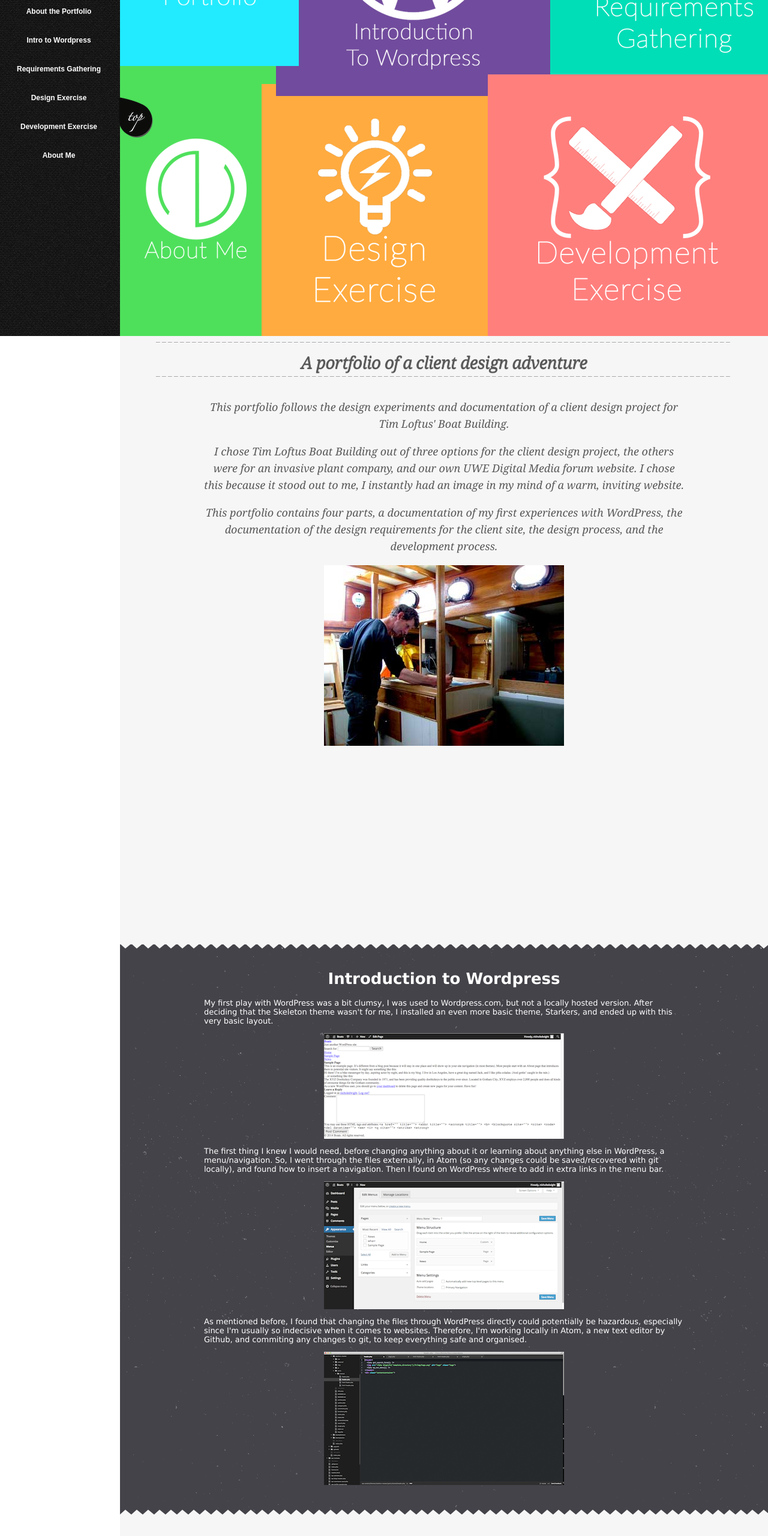
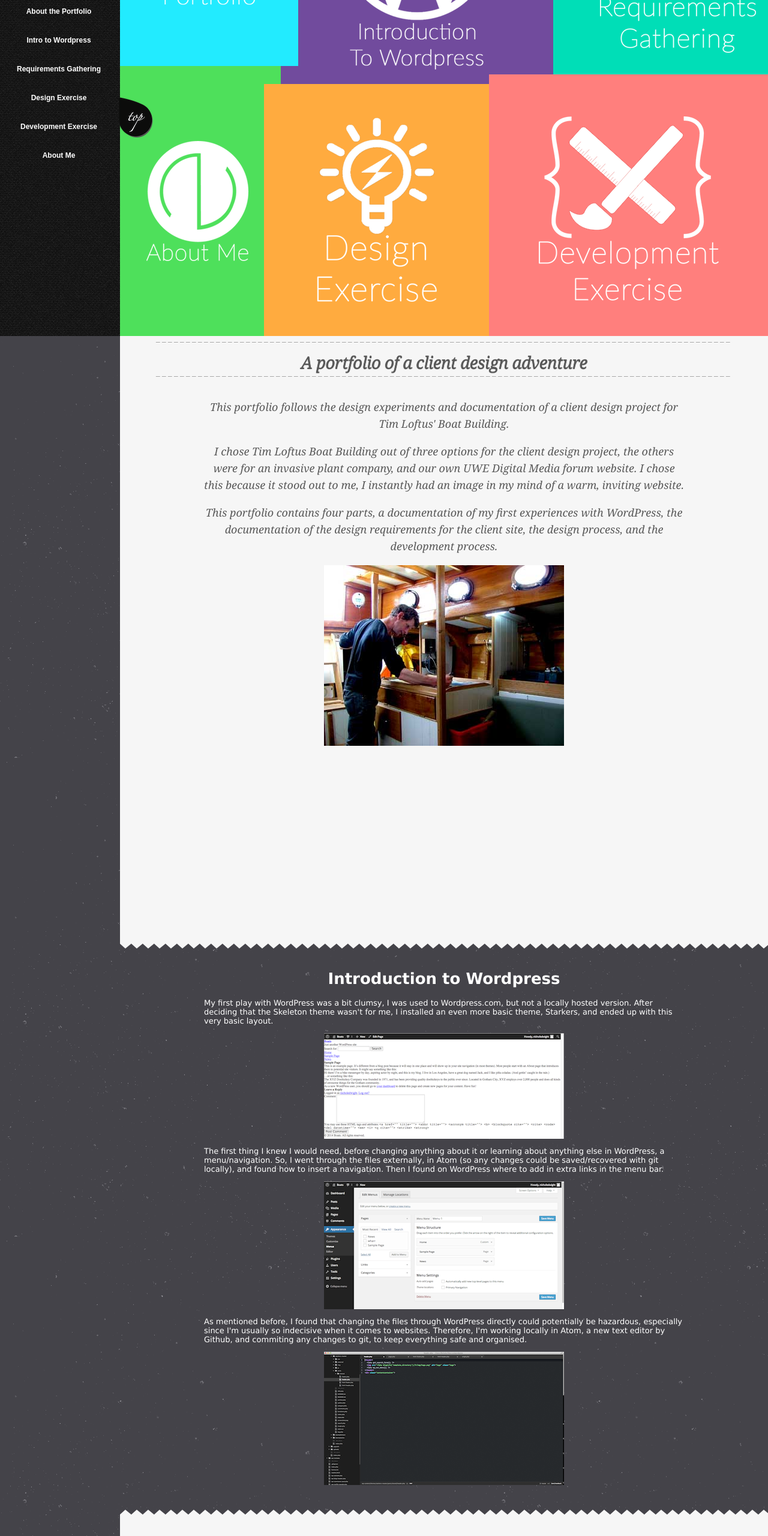
Before and after one commit to nicholedwight/WP-Portfolio, a plain HTML site: page index.html in a window 1280 px wide. Shown: the part 240-2800 px from the top of the page at 60% size. Drawn offline with nearby package versions, Linux system fonts and the light colour scheme.

Commit message:
Boxy nav stuffs

```diff
--- a/css/style.css
+++ b/css/style.css
@@ -2,6 +2,7 @@ body {
   font-family: 'Lucida Grande', 'Helvetica Neue', Helvetica, Arial, sans-serif;
   font-size: 13px;
   margin: 0;
+  background: #768E8F url(../img/stardust.png) fixed;
 }
 
 nav {
@@ -98,7 +99,7 @@ nav a:visited {
 #me {
   float: left;
   height: 450px;
-  width: 27%;
+  width: 28%;
   margin-top: 350px;
   margin-left: -28.3%;
   background: #4EE05B;
@@ -121,7 +122,7 @@ nav a:visited {
   margin-top: 380px;
   margin-left: -83.1%;
   background: #FFAB3F;
-  z-index: 5;
+  z-index: 20;
 }
 
 #designlogo, #dev {
@@ -247,7 +248,7 @@ nav a:visited {
 }
 
 #project-1 {
-	background: #768E8F url(../img/stardust.png); /*Background from subtlepatterns.com */
+	background: transparent; /*Background from subtlepatterns.com */
 	color: #FFFFFF;
 }
 
@@ -258,7 +259,7 @@ nav a:visited {
 }
 
 #project-3 {
-	background: #768E8F url(../img/stardust.png);
+	background: transparent;
 	color: #FFFFFF;
 }
 
@@ -268,7 +269,7 @@ nav a:visited {
 }
 
 #project-5 {
-  background: #768E8F url(../img/stardust.png);
+  background: transparent;
   color: #FFFFFF;
 }
 
```
